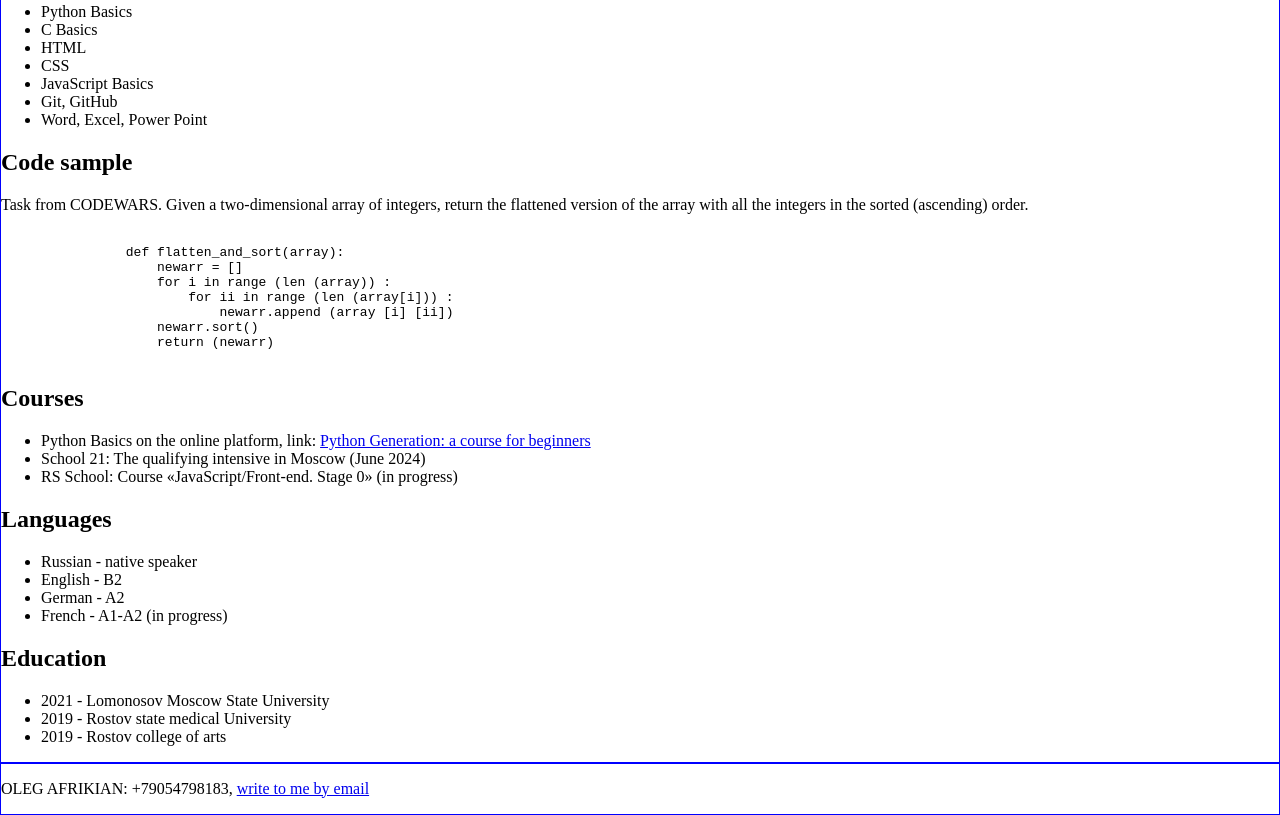
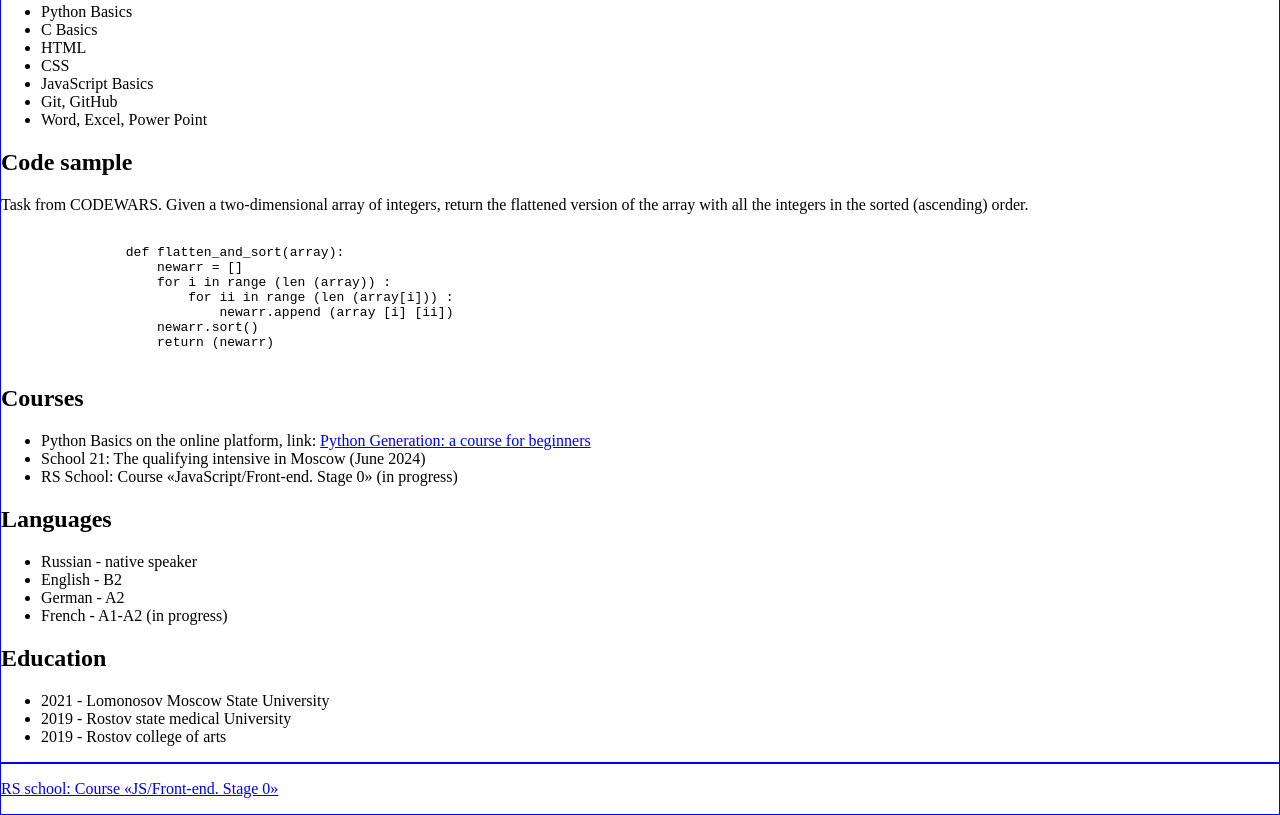
Before and after one commit to oleeejka/rsschool-cv, a plain HTML site: page index.html in a window 1280 px wide. Shown: the part 706-1521 px from the top of the page. Drawn offline with Linux system fonts and the light colour scheme.

Commit message:
docs: update index.html

```diff
--- a/index.html
+++ b/index.html
@@ -109,7 +109,7 @@
 
     <footer class="footer">
         <div class="container">
-            <p>OLEG AFRIKIAN: +79054798183, <a href="oleg.afrikyan@gmail.com">write to me by email</a></p>
+            <p> <a href="https://rs.school/courses/javascript-ru">RS school: Course «JS/Front-end. Stage 0»</a></p>
         </div>
     </footer>
 </body>
```
